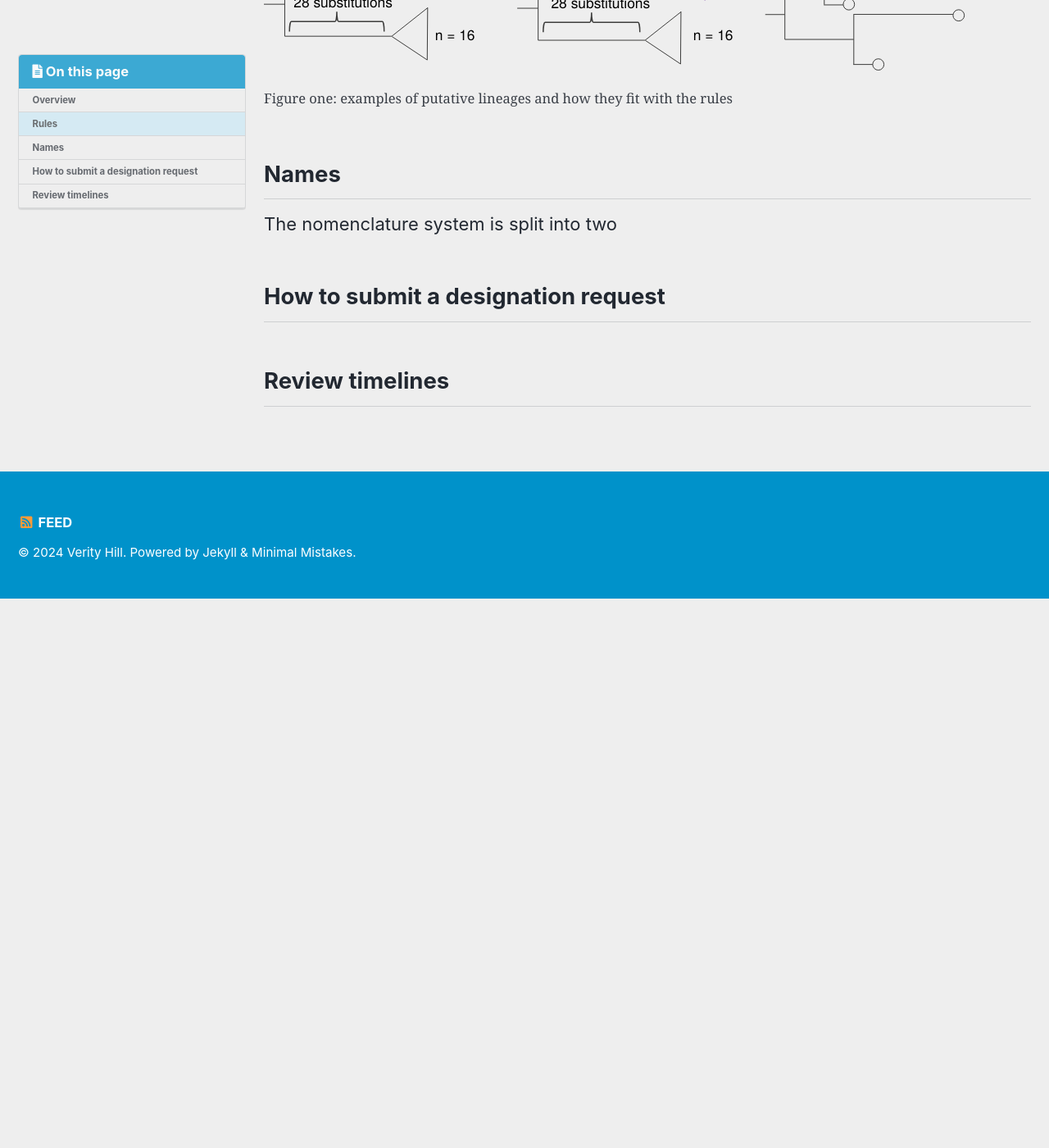
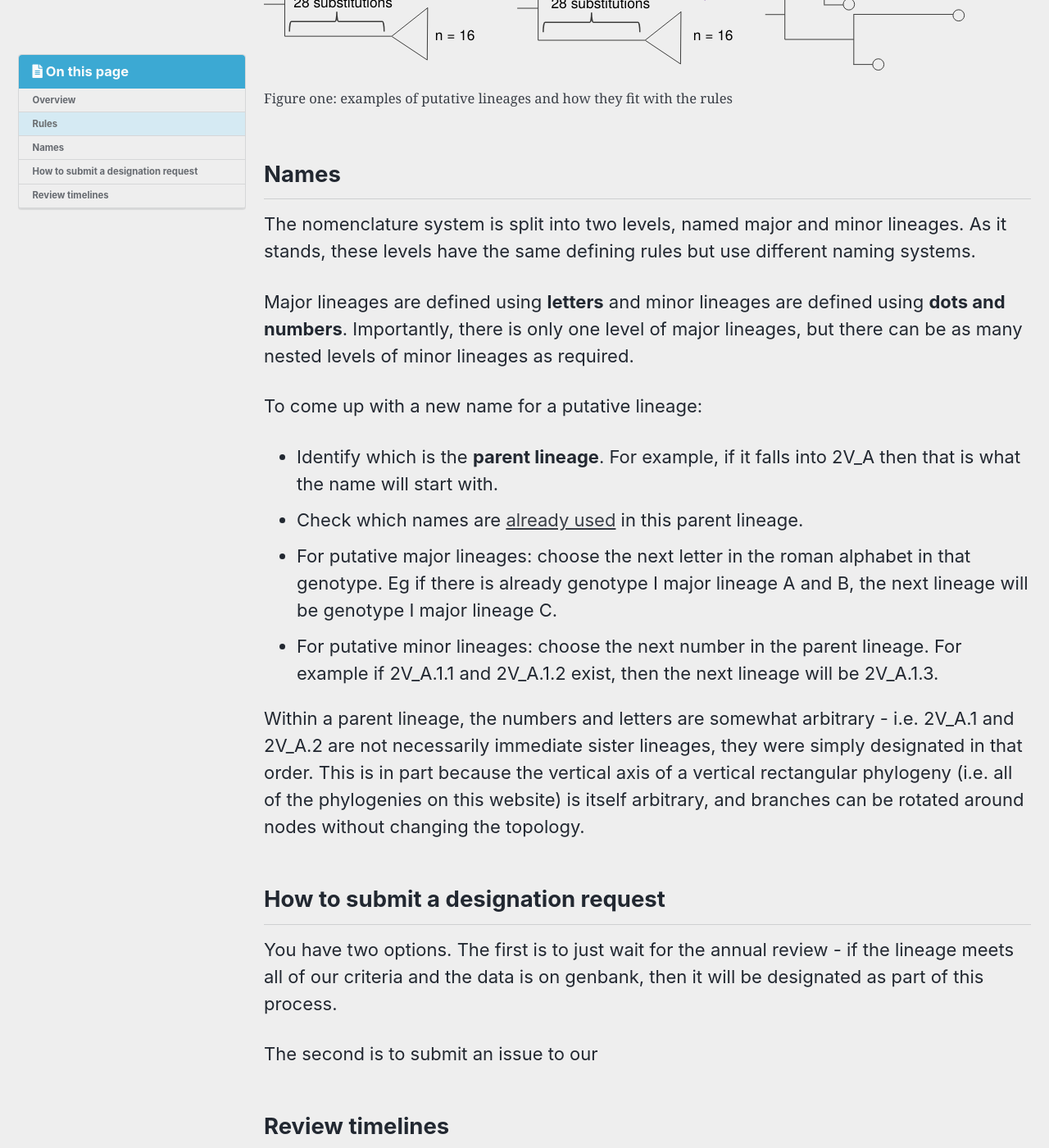
Before and after one commit to DENV-lineages/denv-lineages.github.io, a Jekyll site: the page built from _pages/rules.md, in a window 1280 px wide and 1400 px high, scrolled down 3112 px. Shown: the whole window at 82% size. Built offline with Jekyll 4.4.1, drawn with Linux system fonts in a browser that asks for light colours; cached includes are drawn as plain includes; before the commit the page ends 3842 px from its top, so only the background shows below that.

Commit message:
add text to rules

```diff
--- a/_pages/rules.md
+++ b/_pages/rules.md
@@ -49,8 +49,23 @@ Figure one shows examples of acceptable and non-acceptable lineage suggestions:
 
 ## Names
 
-The nomenclature system is split into two
+The nomenclature system is split into two levels, named major and minor lineages. As it stands, these levels have the same defining rules but use different naming systems.
+
+Major lineages are defined using **letters** and minor lineages are defined using **dots and numbers**. Importantly, there is only one level of major lineages, but there can be as many nested levels of minor lineages as required.
+
+To come up with a new name for a putative lineage:
+- Identify which is the **parent lineage**. For example, if it falls into 2V_A then that is what the name will start with.
+- Check which names are [already used](/_pages/descriptions) in this parent lineage.
+- For putative major lineages: choose the next letter in the roman alphabet in that genotype. Eg if there is already genotype I major lineage A and B, the next lineage will be genotype I major lineage C.
+- For putative minor lineages: choose the next number in the parent lineage. For example if 2V_A.1.1 and 2V_A.1.2 exist, then the next lineage will be 2V_A.1.3.
+
+Within a parent lineage, the numbers and letters are somewhat arbitrary - i.e. 2V_A.1 and 2V_A.2 are not necessarily immediate sister lineages, they were simply designated in that order. This is in part because the vertical axis of a vertical rectangular phylogeny (i.e. all of the phylogenies on this website) is itself arbitrary, and branches can be rotated around nodes without changing the topology.
+
 
 ## How to submit a designation request
 
+You have two options. The first is to just wait for the annual review - if the lineage meets all of our criteria and the data is on genbank, then it will be designated as part of this process.
+
+The second is to submit an issue to our
+
 ## Review timelines
```
